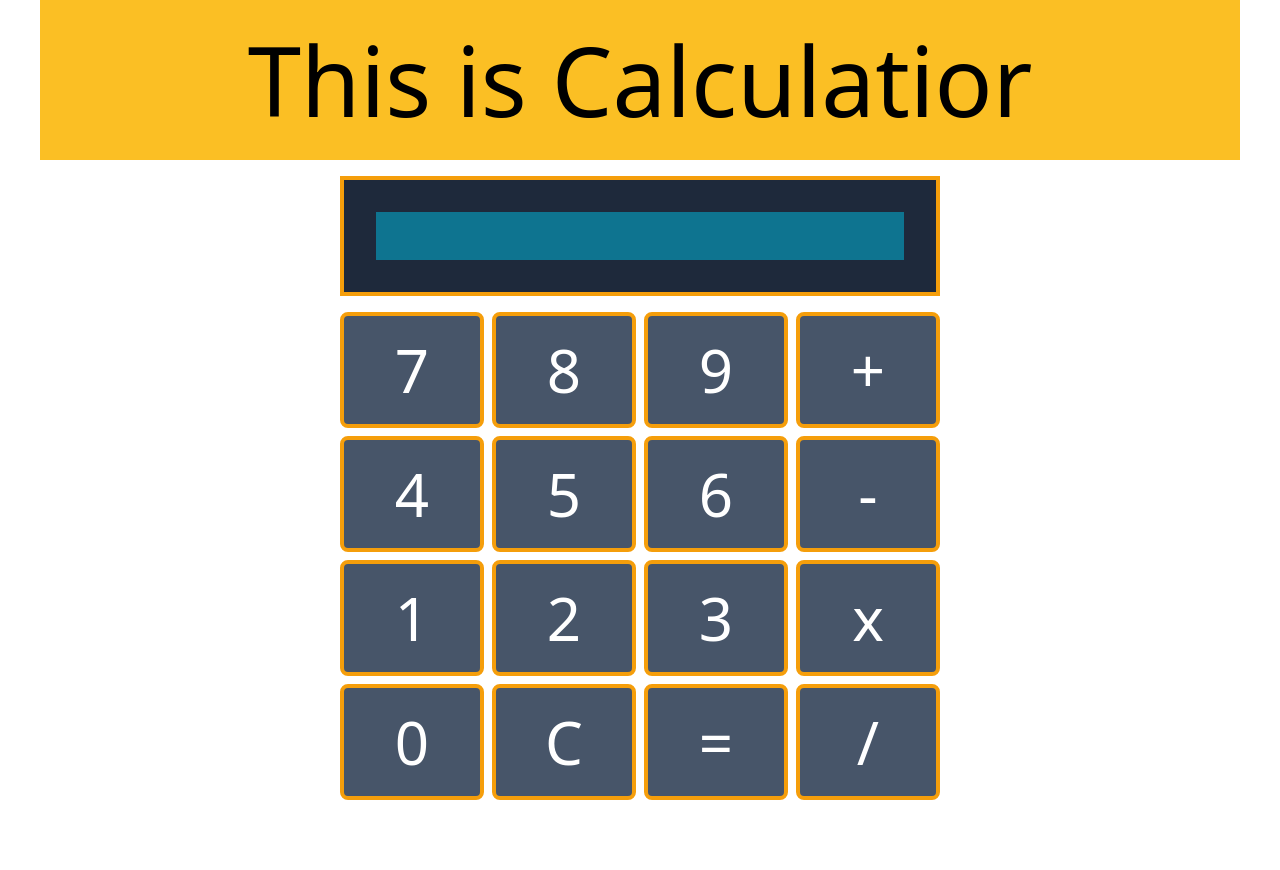
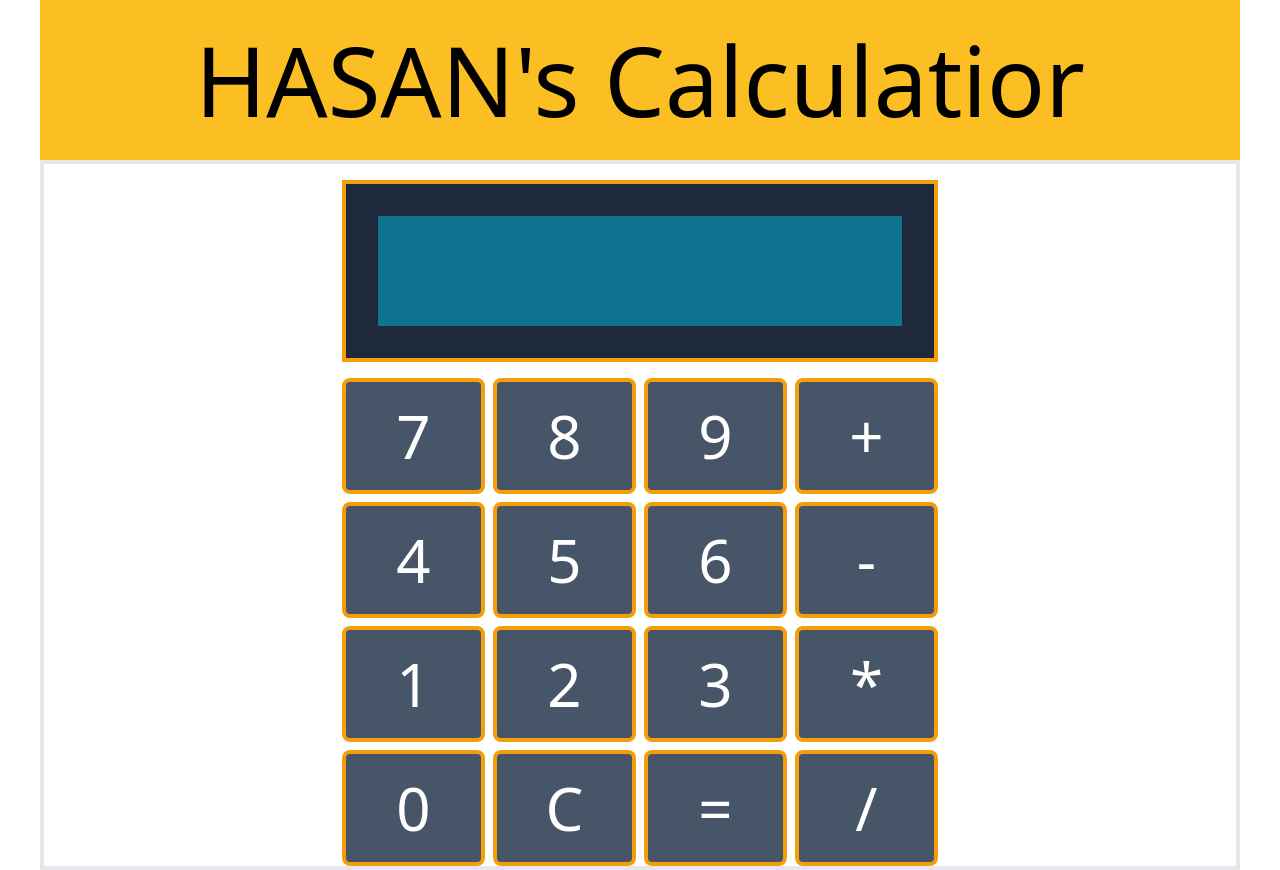
Before and after one commit to hasanulhasan/my-calculator, a plain HTML site: page index.html in a window 1280 px wide. Before the commit the page ends 800 px from the top, so only its background shows below. Drawn offline with nearby package versions, Linux system fonts and the light colour scheme.

Commit message:
sequence problem removed

```diff
--- a/index.html
+++ b/index.html
@@ -10,10 +10,11 @@
 <body>
   <section class="mx-10">
     <div class="bg-amber-400 text-center p-4 py-8">
-      <h1 class="text-8xl">This is Calculatior</h1>
+      <h1 class="text-8xl">HASAN's Calculatior</h1>
     </div>
+    <div class="border-4">
       <div class="bg-slate-800 w-2/4 text-white p-4 py-8 my-4 mx-auto border-4 border-amber-500">
-      <div id="diplay" class="text-8xl bg-cyan-700 py-6 mx-4"></div>
+        <div id="diplay" class="text-8xl bg-cyan-700 mx-4" style="height: 110px;"></div>
       </div>
       <div id="calculator" class="grid grid-cols-4 w-2/4 mx-auto text-6xl gap-2 text-center">
         <div class="bg-slate-600 text-white p-6 rounded-lg border-4 border-amber-500">7</div>
@@ -27,11 +28,12 @@
         <div class="bg-slate-600 text-white p-6 rounded-lg border-4 border-amber-500">1</div>
         <div class="bg-slate-600 text-white p-6 rounded-lg border-4 border-amber-500">2</div>
         <div class="bg-slate-600 text-white p-6 rounded-lg border-4 border-amber-500">3</div>
-      <div class="bg-slate-600 text-white p-6 rounded-lg border-4 border-amber-500">x</div>
+        <div class="bg-slate-600 text-white p-6 rounded-lg border-4 border-amber-500">*</div>
         <div class="bg-slate-600 text-white p-6 rounded-lg border-4 border-amber-500">0</div>
         <div class="bg-slate-600 text-white p-6 rounded-lg border-4 border-amber-500 bg-red-800">C</div>
         <div class="bg-slate-600 text-white p-6 rounded-lg border-4 border-amber-500 bg-red-800">=</div>
         <div class="bg-slate-600 text-white p-6 rounded-lg border-4 border-amber-500">/</div>
+      </div>
     </div>
   </section>
 
--- a/test.js
+++ b/test.js
@@ -1,4 +1,3 @@
-let fromDisplay = document.getElementById('diplay');
 
 document.getElementById('calculator').addEventListener('click', function(event){
   let btnValue = event.target.innerText;
@@ -9,12 +8,8 @@ document.getElementById('calculator').addEventListener('click', function(event){
     else if(btnValue === '='){
       displayValue.innerText = eval(displayValue.innerText);
     }
-    else if(btnValue !== 'C') {
-      console.log("not click on C");
-        const typeNewNumber =  btnValue + displayValue.innerText;
+    else{
+        const typeNewNumber = displayValue.innerText + btnValue;
         displayValue.innerText = typeNewNumber;
     }
-    else{
-      console.log('kisu korar dorkar nai')
-    }
 })
```
Lines whose indentation alone changed are shown as unchanged.
